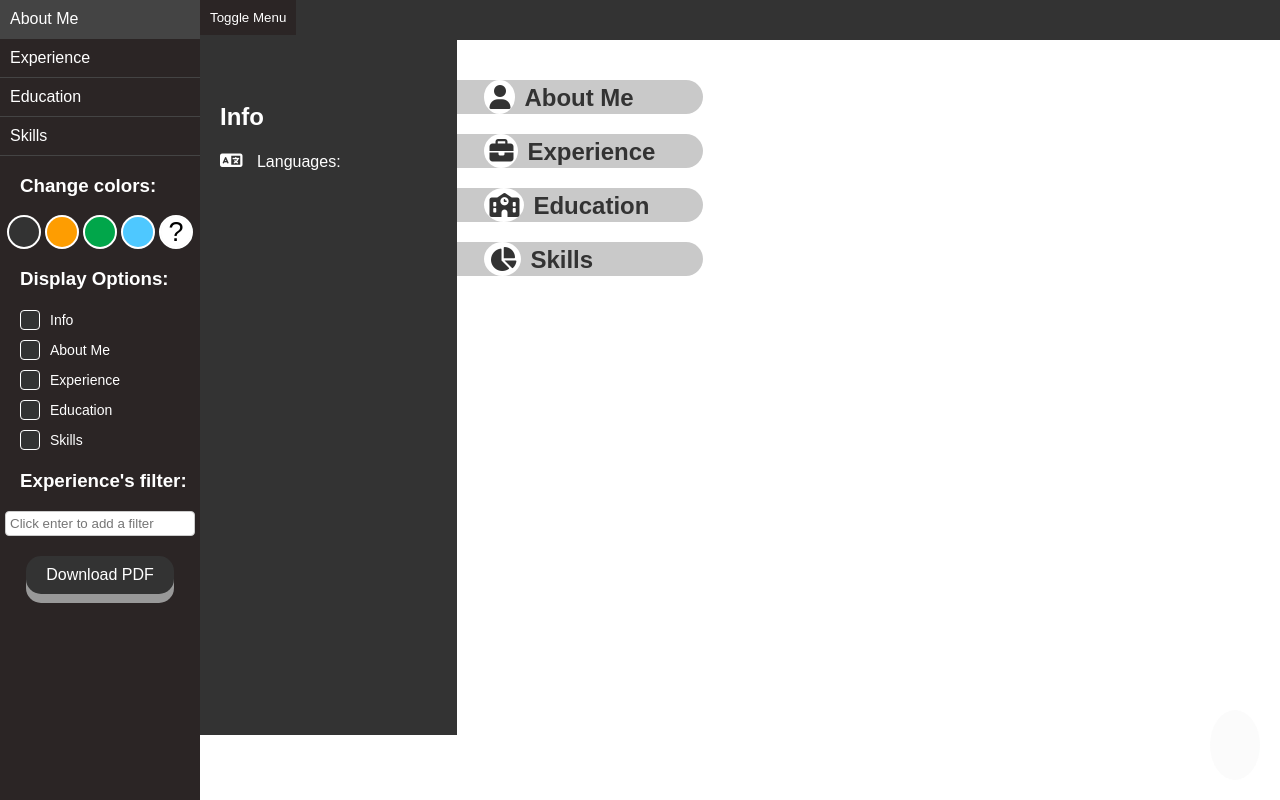
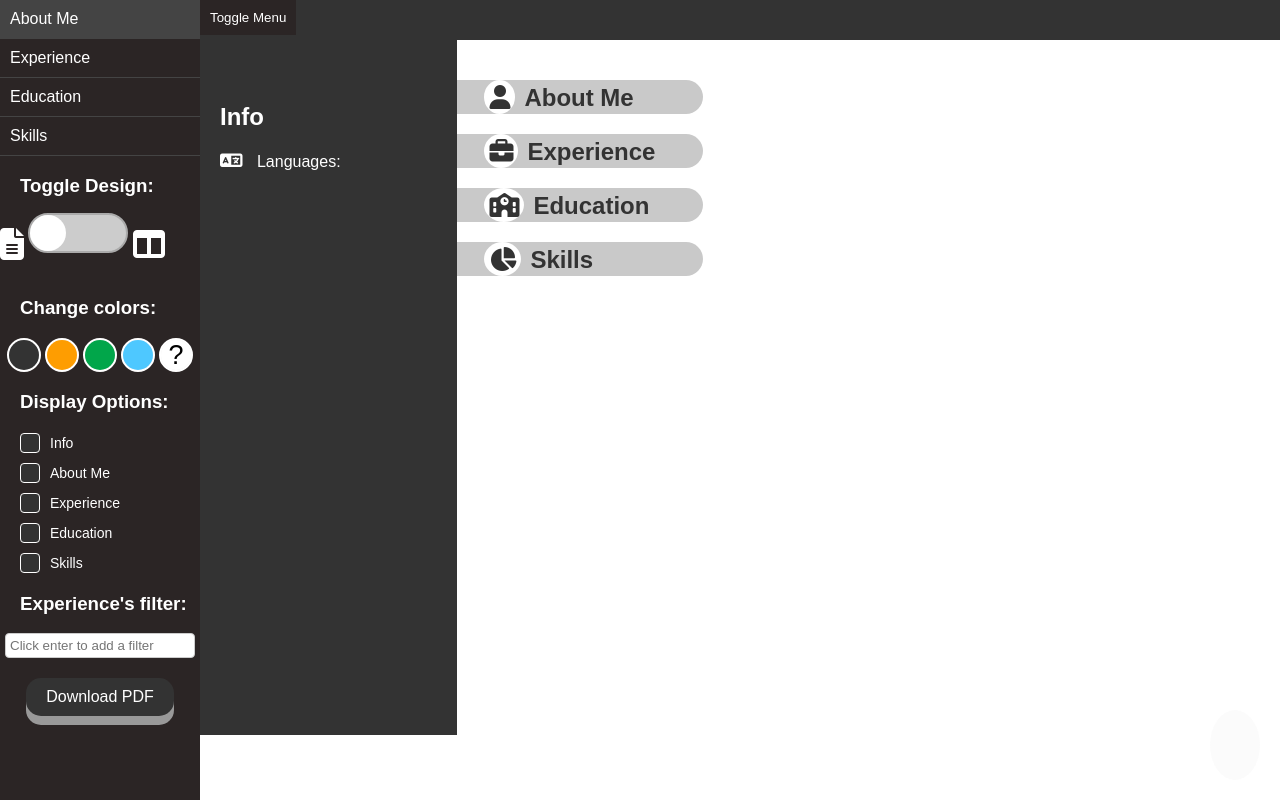
Before and after one commit to jaumes5/CVbuilder, a Flask app: template templates/index.html in a window 1280 px wide. Run offline with Flask 2, Linux system fonts and the light colour scheme; the template is opened without the code that fills it, so the values that code supplies are empty; some libraries are stand-ins or nearby versions.

Commit message:
Added two columns display option

```diff
--- a/static/javascript/save-pdf.js
+++ b/static/javascript/save-pdf.js
@@ -10,6 +10,19 @@ downloadButton.addEventListener('click', () => {
   const toggleButton = content.querySelector('#menu-toggle');
   const easter_egg = content.querySelector('#easter-egg');
 
+  // Change the design to the no-grid version
+  // TODO Make the design compatible with the PDF
+  const currentLink = document.getElementById('design-link');
+  const newLink = document.createElement('link');
+  newLink.rel = 'stylesheet';
+  newLink.id = 'design-link';
+  const designButton = document.getElementById('toggle-design');
+
+  if (currentLink.getAttribute('href') === '/static/stylesheets/style-grid.css') {
+        newLink.href = '/static/stylesheets/style-no-grid.css';
+        designButton.classList.toggle('active');
+  }
+  document.head.replaceChild(newLink, currentLink);
 
   // Hide the navigation menu
   navMenu.style.display = 'none';
--- /dev/null
+++ b/static/javascript/toggle-design.js
@@ -0,0 +1,23 @@
+import { toggleEasterEgg } from './easter.js';
+
+document.addEventListener('DOMContentLoaded', function() {
+  const toggleButton = document.getElementById('toggle-design');
+  if (toggleButton) {
+    toggleButton.addEventListener('click', function() {
+      toggleEasterEgg();
+      toggleButton.classList.toggle('active');
+      const currentLink = document.getElementById('design-link');
+      const newLink = document.createElement('link');
+      newLink.rel = 'stylesheet';
+      newLink.id = 'design-link';
+
+      if (currentLink.getAttribute('href') === '/static/stylesheets/style-no-grid.css') {
+        newLink.href = '/static/stylesheets/style-grid.css';
+      } else {
+        newLink.href = '/static/stylesheets/style-no-grid.css';
+      }
+
+      document.head.replaceChild(newLink, currentLink);
+    });
+  }
+});
--- /dev/null
+++ b/static/stylesheets/design-button.css
@@ -0,0 +1,38 @@
+/* Toggle button styles */
+#design-toggle {
+  display: ruby-text;
+  margin: auto;
+}
+
+.toggle-button {
+  position: relative;
+  width: 100px;
+  height: 40px;
+  background-color: #ccc;
+  border: 2px solid #aaa;
+  border-radius: 20px;
+  cursor: pointer;
+  padding-top: 15px;
+  transition: background-color 0.3s, border-color 0.3s;
+}
+
+.toggle-button::before {
+  content: '';
+  position: absolute;
+  top: 0;
+  left: 0;
+  width: 36px;
+  height: 36px;
+  background-color: #fff;
+  border-radius: 50%;
+  transition: transform 0.3s;
+}
+
+.toggle-button.active {
+  background-color: #007bff;
+  border-color: #0056b3;
+}
+
+.toggle-button.active::before {
+  transform: translateX(60px);
+}
--- /dev/null
+++ b/static/stylesheets/style-grid.css
@@ -0,0 +1,5 @@
+main {
+  column-count: 2;
+  width: 100%;
+  padding: 20px;
+}
--- /dev/null
+++ b/static/stylesheets/style-no-grid.css
@@ -0,0 +1,4 @@
+main {
+  width: 100%;
+  padding: 20px;
+}
--- a/static/stylesheets/style.css
+++ b/static/stylesheets/style.css
@@ -9,15 +9,14 @@
   --contrast-color: #333333;
 }
 
+section {
+  height: fit-content;
+}
+
 body {
   font-family: sans-serif;
   margin: 0;
   padding: 0;
-}
-
-main {
-  width: 100%;
-  padding: 20px;
 }
 
 header {
--- a/static/stylesheets/timeline.css
+++ b/static/stylesheets/timeline.css
@@ -11,6 +11,7 @@
   box-shadow: 0 2px 4px rgba(0, 0, 0, 0.6);
   border-radius: 4px;
   padding: 20px;
+  break-inside: avoid;
 }
 
 .timeline li p a{
--- a/templates/base.html
+++ b/templates/base.html
@@ -3,6 +3,7 @@
   <head>
     <title>CV {{ name }}</title>
     <link rel="stylesheet" href="{{ url_for('static', filename='stylesheets/style.css') }}" />
+    <link id="design-link" rel="stylesheet" href="{{ url_for('static', filename='stylesheets/style-no-grid.css') }}" />
     <link rel="icon" href="{{ url_for('static', filename='images/favicon2.png') }}" />
     {% block stylesheets %}{% endblock %}
   </head>
--- a/templates/index.html
+++ b/templates/index.html
@@ -8,6 +8,7 @@
   <link rel="stylesheet" href="{{ url_for('static', filename='stylesheets/skills.css') }}" />
   <link rel="stylesheet" href="{{ url_for('static', filename='stylesheets/easter.css') }}" />
   <link rel="stylesheet" href="{{ url_for('static', filename='stylesheets/language-plot.css') }}" />
+  <link rel="stylesheet" href="{{ url_for('static', filename='stylesheets/design-button.css') }}" />
   <link rel="stylesheet" href="{{ url_for('static', filename='fontawesome/css/all.min.css') }}" />
   <script src="{{ url_for('static', filename='javascript/libs/jquery-3.7.1.min.js') }}"></script>
   <script src="{{ url_for('static', filename='javascript/libs/purify.min.js') }}"></script>
@@ -18,6 +19,7 @@
   <script src="{{ url_for('static', filename='javascript/toggle-menu.js') }}"></script>
   <script src="{{ url_for('static', filename='javascript/save-pdf.js') }}" type="module"></script>
   <script src="{{ url_for('static', filename='javascript/easter.js') }}" type="module"></script>
+  <script src="{{ url_for('static', filename='javascript/toggle-design.js') }}" type="module"></script>
 {% endblock %}
 
 {% block content %}
--- a/templates/nav_menu.html
+++ b/templates/nav_menu.html
@@ -5,6 +5,12 @@
     <li><a href="#education">Education</a></li>
     <li><a href="#skills">Skills</a></li>
   </ul>
+  <h3 id="display-header">Toggle Design:</h3>
+  <div id="design-toggle">
+    <i class="fa fa-file-text fa-2xl" aria-hidden="true"></i>
+    <button id="toggle-design" class="toggle-button"></button>
+    <i class="fa fa-columns fa-2xl" aria-hidden="true"></i>
+  </div>
   <h3 id="color-title">Change colors:</h3>
   <form id="color-form" class="color-form">
     <button type="button" class="color-button" data-color="default"></button>
```
